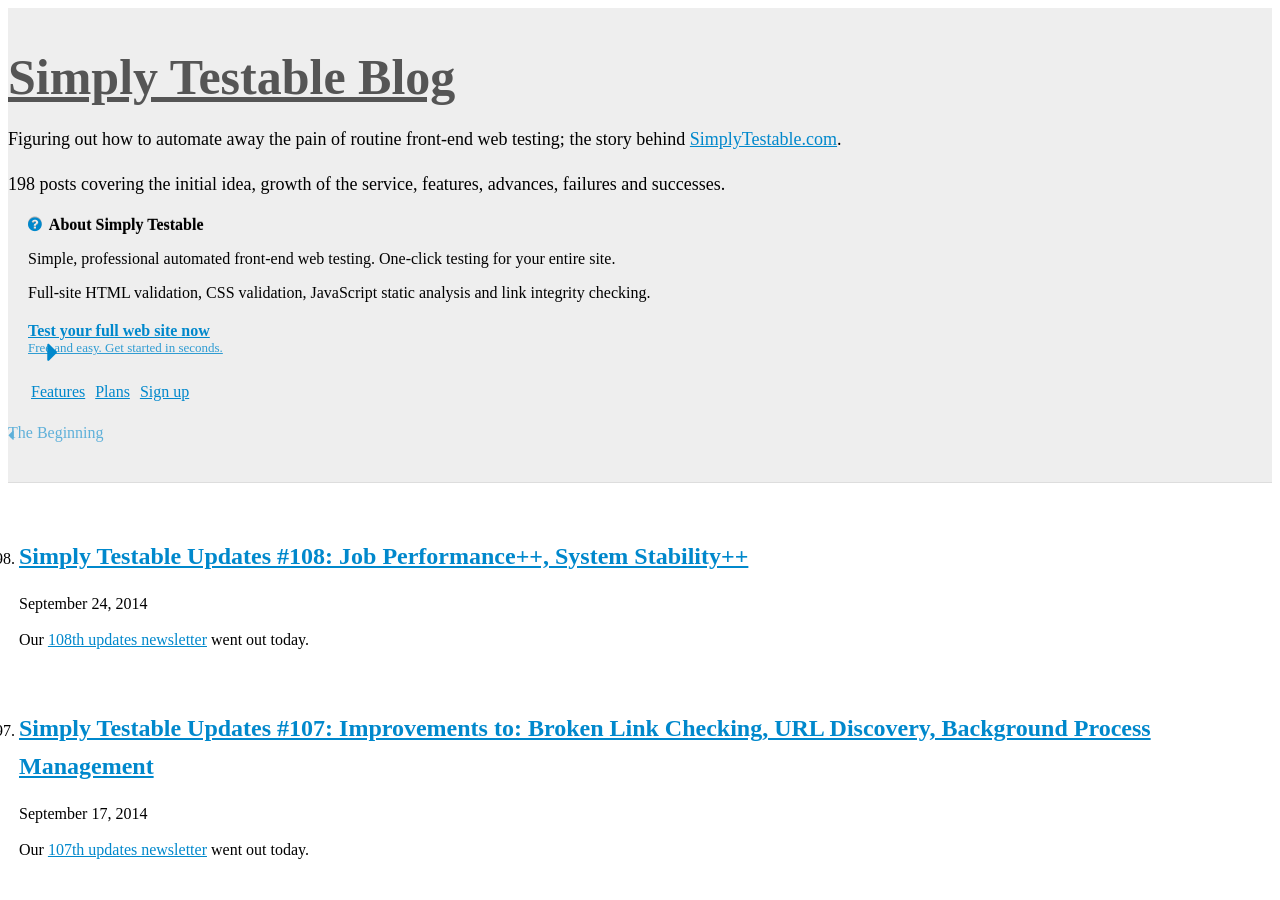
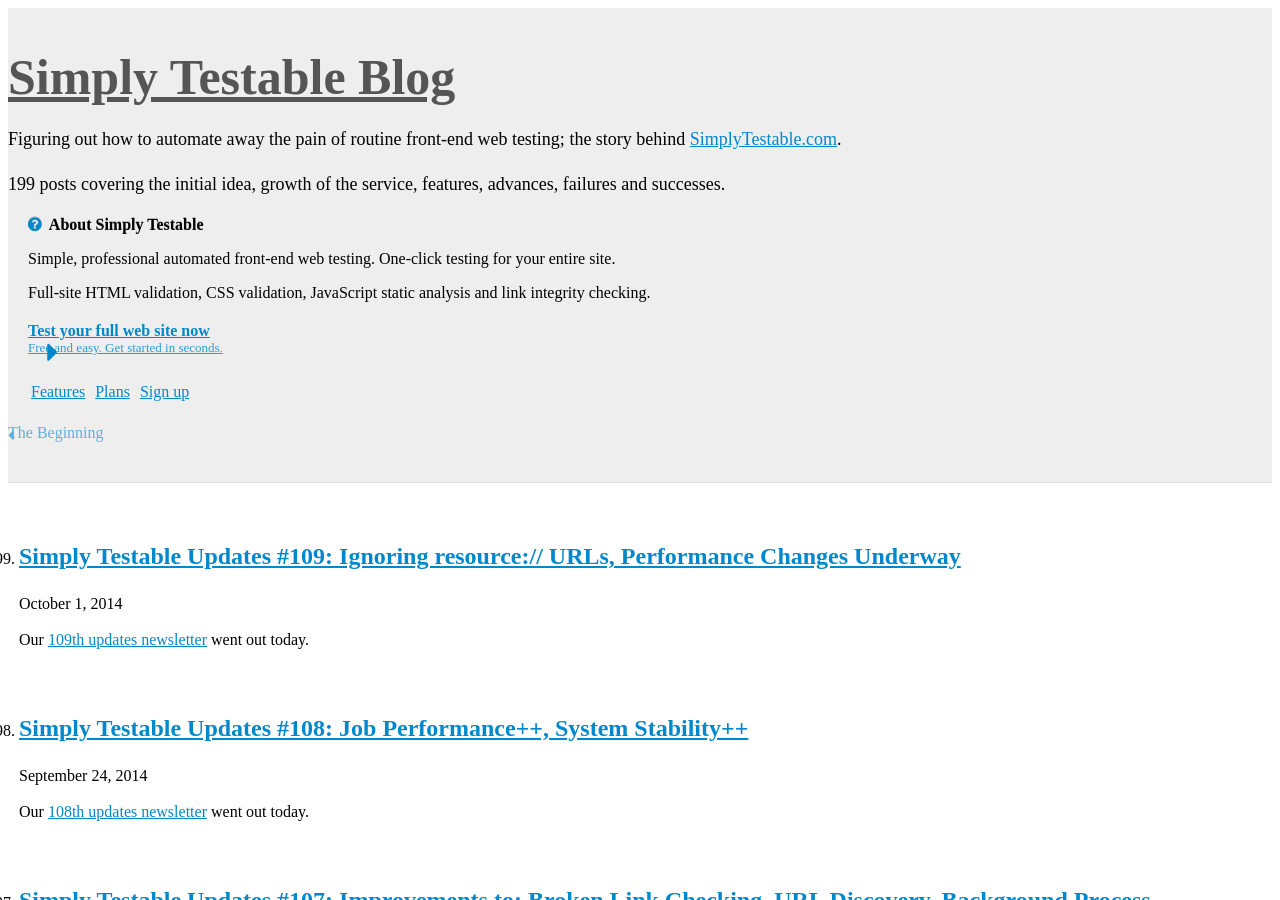
Before and after one commit to webignition/blog.simplytestable.com, a Jekyll site: the page built from archive/index.html, in a window 1280 px wide and 900 px high. Built offline with Jekyll 4.4.1, drawn with Linux system fonts in a browser that asks for light colours; nearby versions of some CDN libraries; comment, search, counter and statistics services are not loaded; a style sheet for code colours, icons or effects is not loaded; some of the changed text lies outside the part shown.

Commit message:
109th newsletter notificatio

```diff
--- a/archive/index.html
+++ b/archive/index.html
@@ -6,6 +6,28 @@ is_archive: true
 <ol class="archive">
 
 
+    <li value="199">
+        <h2><a href="/simply-testable-updates-109/">Simply Testable Updates #109: Ignoring resource:// URLs, Performance Changes Underway </a></h2>
+        <p class="post-date">October  1, 2014</p>
+
+
+
+
+
+
+
+
+
+    <p>
+        Our <a href="http://us5.campaign-archive2.com/?u=ac75e33d993d2b502e333ddd0&amp;id=68adc8bcbb">109th updates newsletter</a> went out today.
+    </p>
+
+
+
+
+    </li>
+
+
     <li value="198">
         <h2><a href="/simply-testable-updates-108/">Simply Testable Updates #108: Job Performance++, System Stability++ </a></h2>
         <p class="post-date">September 24, 2014</p>
```
Also changed, not shown: _posts/2014/2014-10-01-simply-testable-updates-109.html (added, +15 -0 lines).
